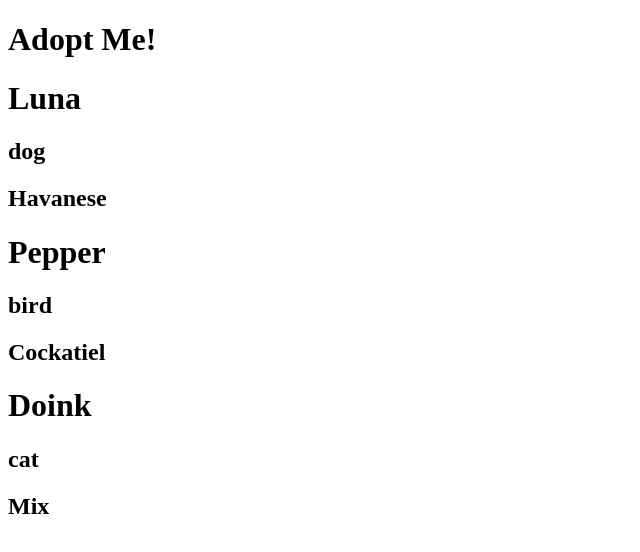
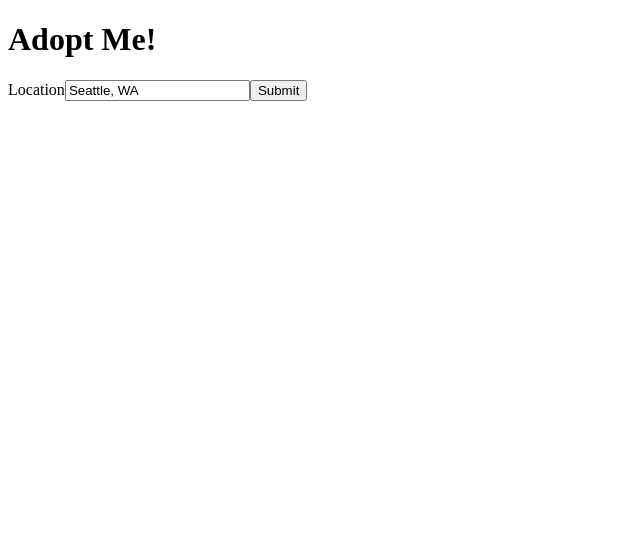
Before and after one commit to jackofalltradesprogrammer/frontend_masters_react_v7, a JavaScript app in the folder ADOPT-ME/: page / in a window 1280 px wide. Shown: the top 552 px of the page, without its empty margins (0-640 px from the left). Built offline with nearby package versions, Linux system fonts and the light colour scheme.

Commit message:
<SearcParam /> form

```diff
--- a/ADOPT-ME/src/App.js
+++ b/ADOPT-ME/src/App.js
@@ -1,13 +1,10 @@
 import { render } from "react-dom";
-import Pet from "./Pet";
-
+import SearchParams from "./SearchParams";
 const App = () => {
   return (
     <div>
       <h1>Adopt Me!</h1>
-      <Pet name="Luna" animal="dog" breed="Havanese" />
-      <Pet name="Pepper" animal="bird" breed="Cockatiel" />
-      <Pet name="Doink" animal="cat" breed="Mix" />
+      <SearchParams />
     </div>
   );
 };
--- /dev/null
+++ b/ADOPT-ME/src/SearchParams.js
@@ -0,0 +1,16 @@
+const SearchParams = () => {
+  const location = "Seattle, WA";
+  return (
+    <div className="search-params">
+      <form>
+        <label htmlFor="location">
+          Location
+          <input id="location" value={location} placeholder="Location" />
+        </label>
+        <button>Submit</button>
+      </form>
+    </div>
+  );
+};
+
+export default SearchParams;
```
